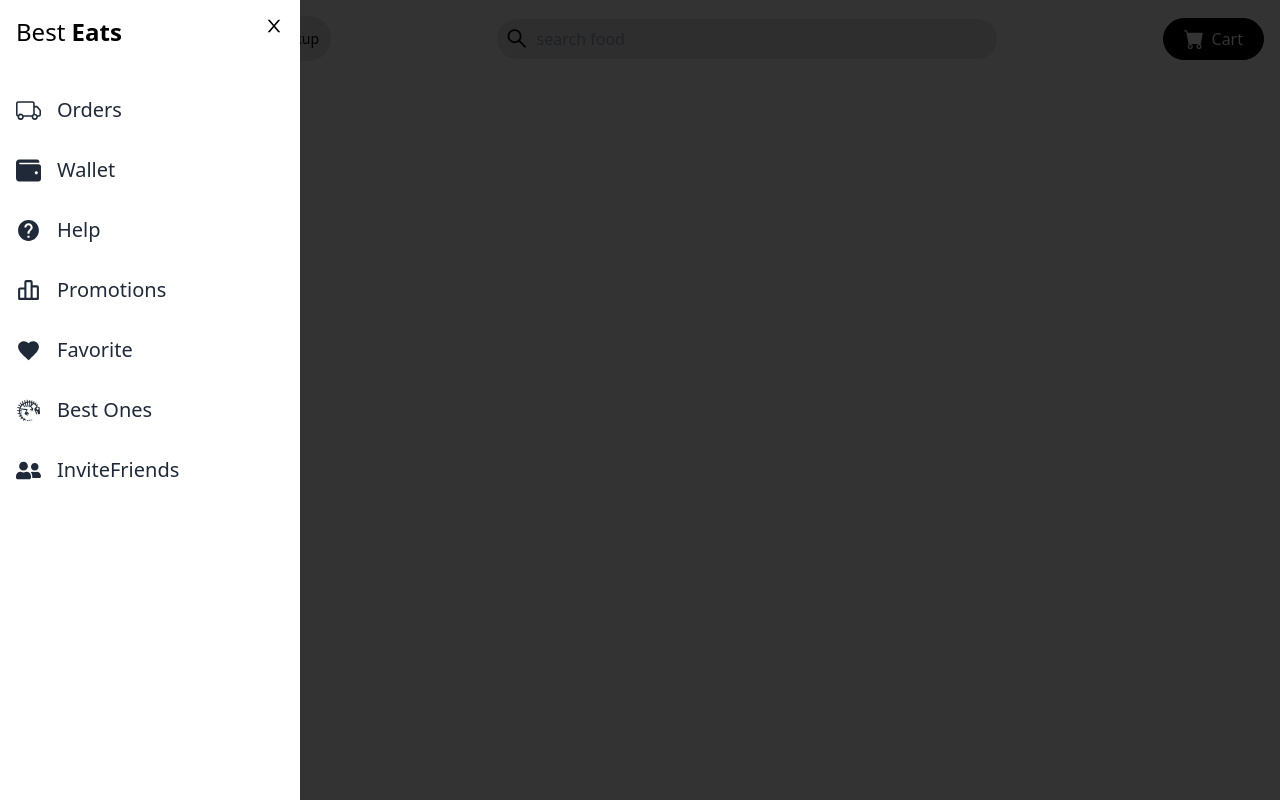
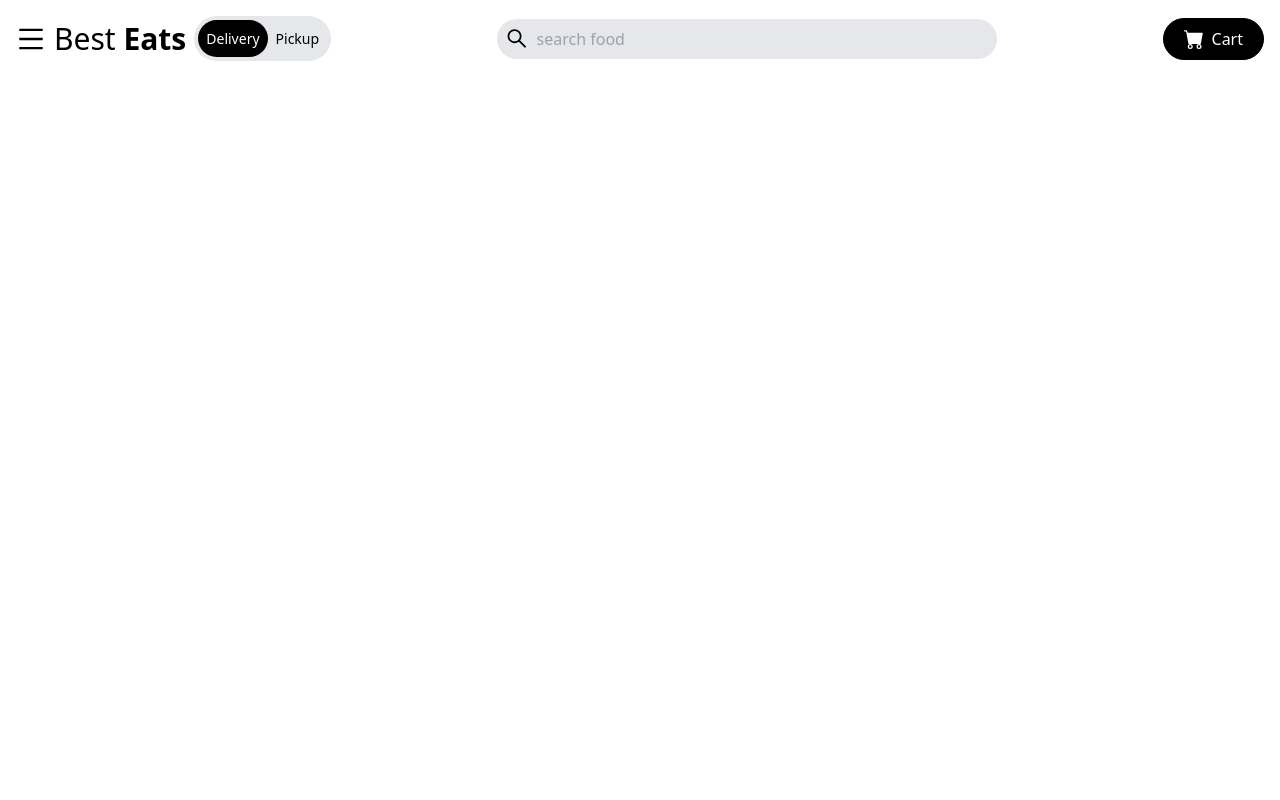
Before and after one commit to AlaminSarkerFRII/FoodieParadies, a React (Create React App) app: page / in a window 1280 px wide. Built offline with nearby package versions, Linux system fonts and the light colour scheme.

Commit message:
added drawer menu & functionality

```diff
--- a/src/components/Navbar.jsx
+++ b/src/components/Navbar.jsx
@@ -1,4 +1,4 @@
-import React from "react";
+import React, { useState } from "react";
 import { AiOutlineClose, AiOutlineMenu, AiOutlineSearch } from "react-icons/ai";
 import { BsFillCartFill, BsTruck } from "react-icons/bs";
 import { FaUserFriends, FaWallet } from "react-icons/fa";
@@ -7,11 +7,13 @@ import { BiBarChartAlt2 } from "react-icons/bi";
 import { GiDinosaurBones } from "react-icons/gi";
 
 const Navbar = () => {
+  const [nav, setNav] = useState(false);
+
   return (
     <div className="max-w-[1640px] mx-auto flex justify-between items-center p-4">
       {/* left side */}
       <div className="flex items-center">
-        <div className="cursor-pointer">
+        <div onClick={() => setNav(!nav)} className="cursor-pointer">
           <AiOutlineMenu size={30} />
         </div>
 
@@ -42,23 +44,29 @@ const Navbar = () => {
         <BsFillCartFill size={20} className="mr-2" /> Cart
       </button>
 
-      {/* mobile layout */}
+      {/* mobile layout Menu */}
 
-      <div className="bg-black/80 w-full h-screen z-10 top-0 left-0 fixed">
       {/* overlay */}
 
+      {nav ? (
+        <div className="bg-black/80 w-full h-screen z-10 top-0 left-0 fixed"></div>
+      ) : (
+        ""
+      )}
+
       {/* side drawer menu*/}
-        <div className="fixed top-0 left-0 bg-white w-[300px] h-screen z-10 duration-300">
+      <div className={ nav ? 'fixed top-0 left-0 bg-white w-[300px] h-screen z-10 duration-300' : 'fixed top-0 left-[-100%] bg-white w-[300px] h-screen z-10 duration-300'}>
         <h1 className="text-2xl p-4">
           Best <span className="font-bold">Eats</span>
         </h1>
         <AiOutlineClose
+        onClick={()=>setNav(!nav)}
           size={20}
           className="absolute cursor-pointer right-4 top-4"
         />
 
         <nav>
-            <ul className="flex flex-col p-4 text-gray-800">
+          <ul className="flex flex-col p-4 text-gray-800 cursor-pointer">
             <li className="flex items-center py-4 text-xl ">
               <BsTruck size={25} className="mr-4" /> Orders
             </li>
@@ -84,7 +92,6 @@ const Navbar = () => {
         </nav>
       </div>
     </div>
-    </div>
   );
 };
 
```
Lines whose indentation alone changed are shown as unchanged.
